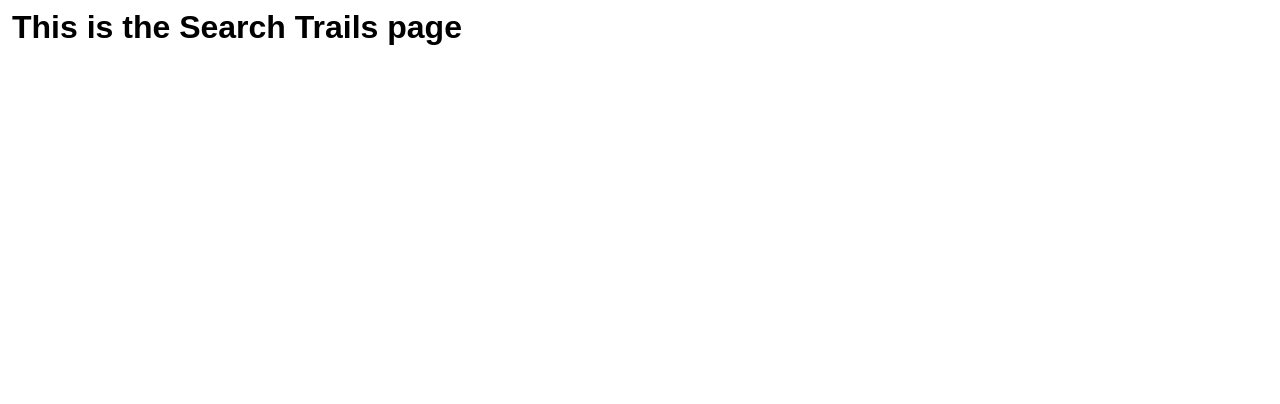
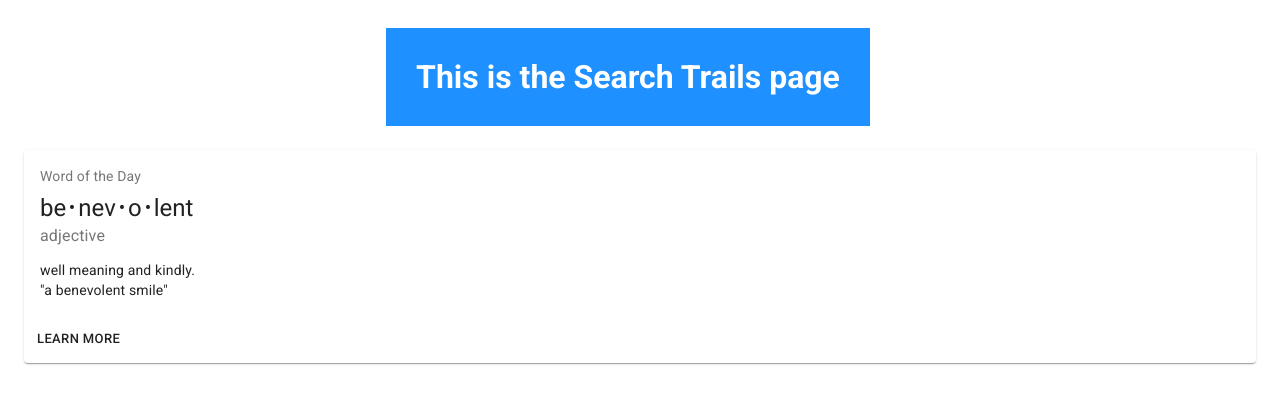
Before and after one commit to JMantis0/project_cottonball, a React (Create React App) app in the folder client/: page /searchTrails in a window 1280 px wide. Shown: the top 404 px of the page. Built offline with nearby package versions, Linux system fonts and the light colour scheme.

Commit message:
material ui simple card renders

```diff
--- a/client/package.json
+++ b/client/package.json
@@ -8,6 +8,8 @@
     "@auth0/auth0-react": "^1.3.0",
     "@material-ui/core": "^4.11.3",
     "@material-ui/icons": "^4.11.2",
+    "@material-ui/lab": "^4.0.0-alpha.57",
+    "@material-ui/styles": "^4.11.3",
     "react": "^16.13.1",
     "react-dom": "^16.13.1",
     "react-dotenv": "^0.1.0",
--- a/client/public/index.html
+++ b/client/public/index.html
@@ -17,9 +17,9 @@
     />
     <link rel="manifest" href="%PUBLIC_URL%/manifest.json" />
     <link
-    rel="stylesheet"
-    href="https://fonts.googleapis.com/icon?family=Material+Icons"
-  />
+      rel="stylesheet"
+      href="https://fonts.googleapis.com/icon?family=Material+Icons"
+    />
     <link rel="shortcut icon" href="%PUBLIC_URL%/favicon.ico" />
     <!--
       Notice the use of %PUBLIC_URL% in the tags above.
--- /dev/null
+++ b/client/src/components/SimpleCard.js
@@ -0,0 +1,55 @@
+import React from 'react';
+import { makeStyles } from '@material-ui/core/styles';
+import Card from '@material-ui/core/Card';
+import CardActions from '@material-ui/core/CardActions';
+import CardContent from '@material-ui/core/CardContent';
+import Button from '@material-ui/core/Button';
+import Typography from '@material-ui/core/Typography';
+
+const useStyles = makeStyles({
+  root: {
+    minWidth: 275,
+  },
+  bullet: {
+    display: 'inline-block',
+    margin: '0 2px',
+    transform: 'scale(0.8)',
+  },
+  title: {
+    fontSize: 14,
+  },
+  pos: {
+    marginBottom: 12,
+  },
+});
+
+function SimpleCard() {
+  const classes = useStyles();
+  const bull = <span className={classes.bullet}>•</span>;
+
+  return (
+    <Card className={classes.root}>
+      <CardContent>
+        <Typography className={classes.title} color="textSecondary" gutterBottom>
+          Word of the Day
+        </Typography>
+        <Typography variant="h5" component="h2">
+          be{bull}nev{bull}o{bull}lent
+        </Typography>
+        <Typography className={classes.pos} color="textSecondary">
+          adjective
+        </Typography>
+        <Typography variant="body2" component="p">
+          well meaning and kindly.
+          <br />
+          {'"a benevolent smile"'}
+        </Typography>
+      </CardContent>
+      <CardActions>
+        <Button size="small">Learn More</Button>
+      </CardActions>
+    </Card>
+  );
+}
+
+export default SimpleCard;
--- a/client/src/pages/SearchTrails.js
+++ b/client/src/pages/SearchTrails.js
@@ -1,21 +1,39 @@
 import React from "react";
-import { useHistory } from "react-router-dom";
+// import { useHistory } from "react-router-dom";
 import { Box, Grid, Container } from "@material-ui/core";
+import SimpleCard from "../components/SimpleCard";
 // import NavBar from "../components/NavBar";
 import TrailsButton from "../components/TrailsButton";
+// import { blue } from "@material-ui/core/colors";
 // import TrailCard from "../components/TrailCard";
 
+
 const SearchTrails = () => {
+    const header_style = {
+        color: "white",
+        backgroundColor: "DodgerBlue",
+        padding: "30px",
+        margin: "40px",
+        fontFamily: "Roboto"
+    }
   return (
+
     <div>
       <Box>
         <Container>
-        <Grid container item xs={12} spacing={3}>
-        <h1>This is the Search Trails page</h1>
-            </Grid>
-          <Grid container spacing={1}>
-
+          <Grid
+            container
+            direction="row"
+            justify="center"
+            alignItems="center"
+            item
+            xs={12}
+            spacing={3}
+          >
+            <h1 style={header_style}>This is the Search Trails page</h1>
           </Grid>
+          <Grid container spacing={1}></Grid>
+          <SimpleCard />
         </Container>
       </Box>
     </div>
```
Also changed, not shown: 1 other file (tests, documents, lock files or other folders).
